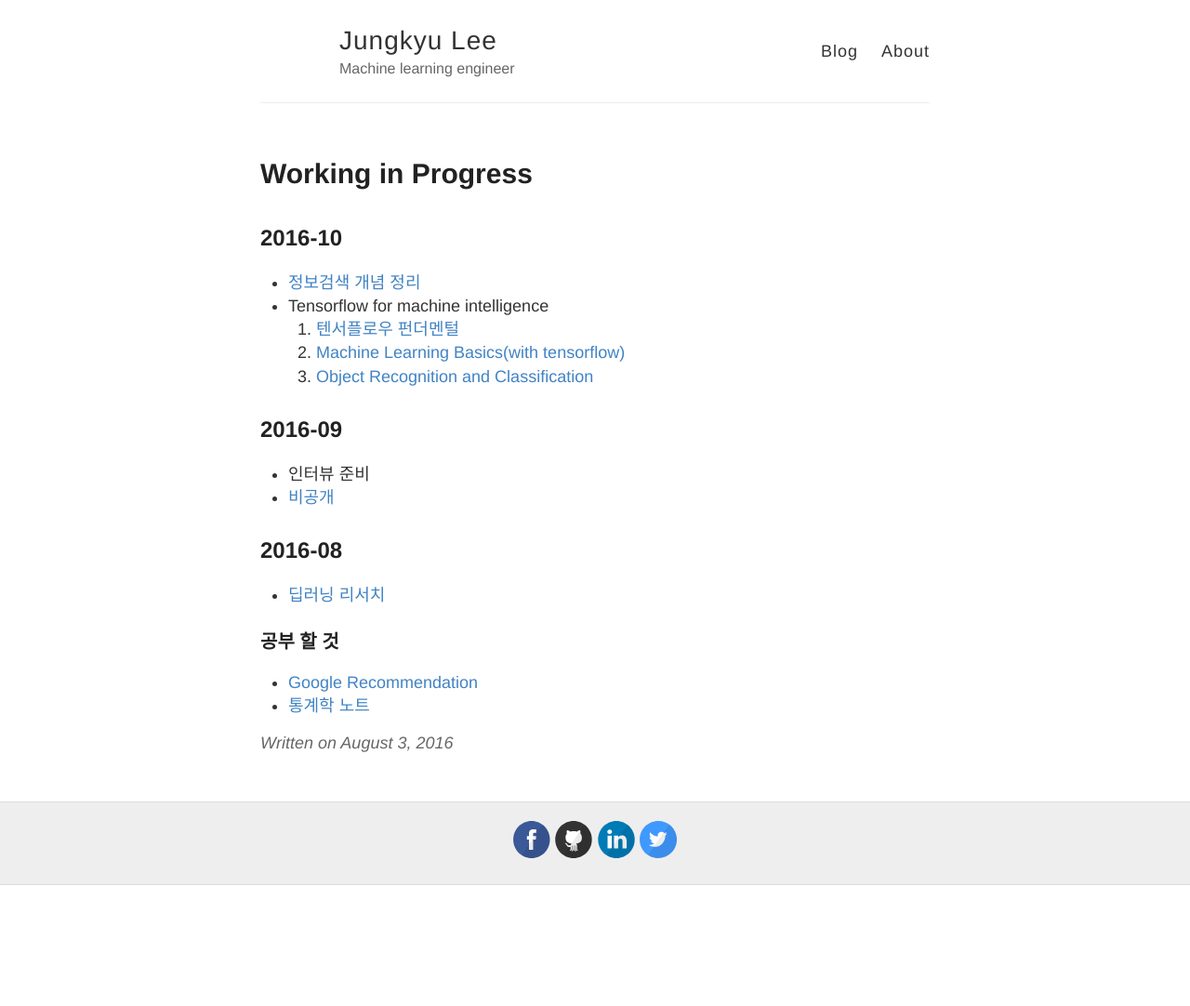
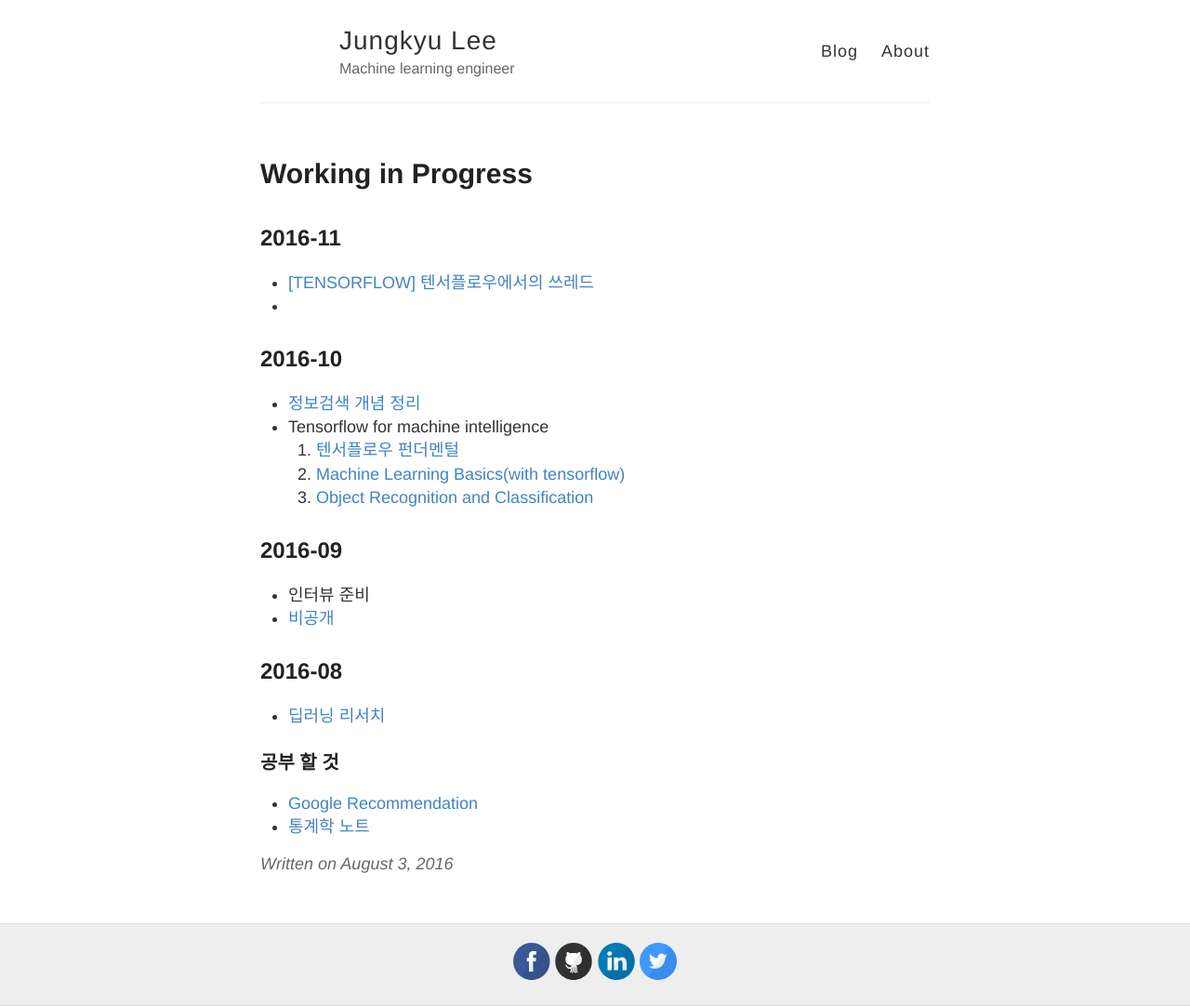
Before and after one commit to sweaterr/sweaterr.github.io, a Jekyll site: the page built from _posts/2016-8-3-Hello-World.md, in a window 1280 px wide. Shown: the whole page at 93% size. Built offline with Jekyll 4.4.1, drawn with Linux system fonts in a browser that asks for light colours; comment, search, counter and statistics services are not loaded; before the commit the page ends 952 px from its top, so only the background shows below that.

Commit message:
Update 2016-8-3-Hello-World.md

```diff
--- a/_posts/2016-8-3-Hello-World.md
+++ b/_posts/2016-8-3-Hello-World.md
@@ -2,6 +2,9 @@
 layout: post
 title: Working in Progress
 ---
+## 2016-11
+* [[TENSORFLOW] 텐서플로우에서의 쓰레드](http://yujuwon.tistory.com/entry/TENSORFLOW-%ED%85%90%EC%84%9C%ED%94%8C%EB%A1%9C%EC%9A%B0%EC%97%90%EC%84%9C%EC%9D%98-%EC%93%B0%EB%A0%88%EB%93%9C)
+*
 
 ## 2016-10
 * [정보검색 개념 정리](https://www.evernote.com/shard/s29/sh/6eeb8c1e-f376-4947-84b5-6894ee0a5df1/600ee1f2b3f0646ef9e7bf2ce206276e)
```
